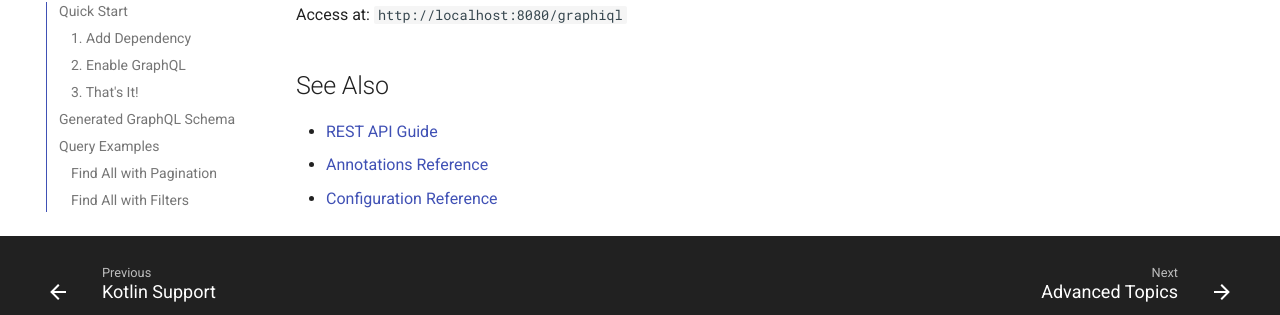
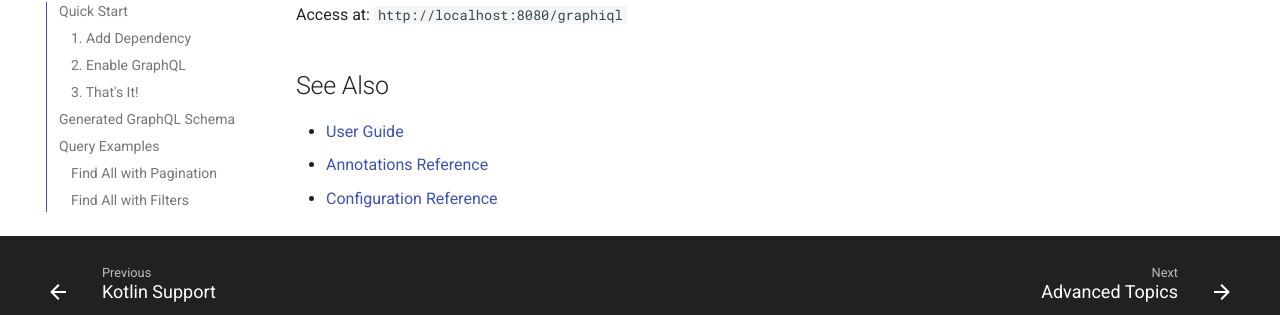
Before and after one commit to tky0065/springflow, an MkDocs documentation site: the page built from docs/guide/graphql.md, in a window 1280 px wide and 900 px high, scrolled down 11430 px. Shown: the part 508-823 px from the top of the window. Built offline with MkDocs 1.6.1 and Material for MkDocs 9.7.7, drawn with Linux system fonts in a browser that asks for light colours; comment, search, counter and statistics services are not loaded; the version menu is left out.

Commit message:
docs: fix broken link in GraphQL guide
- Changed non-existent 'rest-api.md' link to 'index.md'
- Fixes mkdocs strict mode warning that caused deployment failure

```diff
--- a/docs/guide/graphql.md
+++ b/docs/guide/graphql.md
@@ -592,6 +592,6 @@
 
 ## See Also
 
-- [REST API Guide](rest-api.md)
+- [User Guide](index.md)
 - [Annotations Reference](annotations.md)
 - [Configuration Reference](configuration.md)
```
